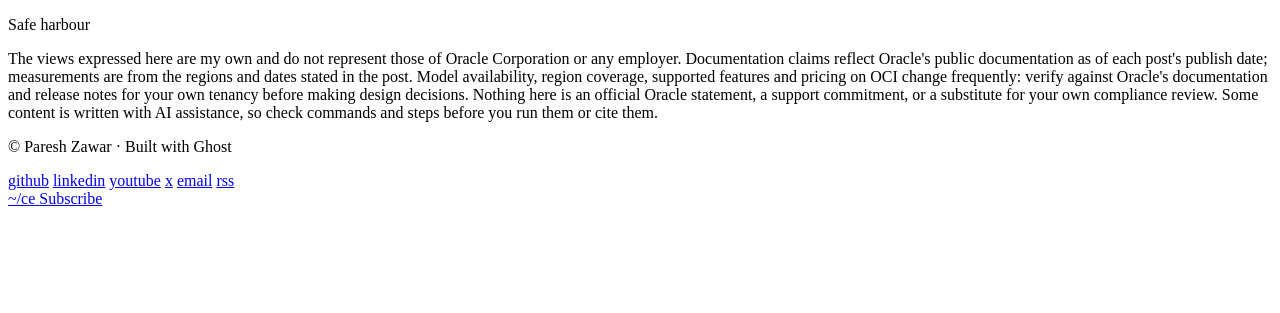
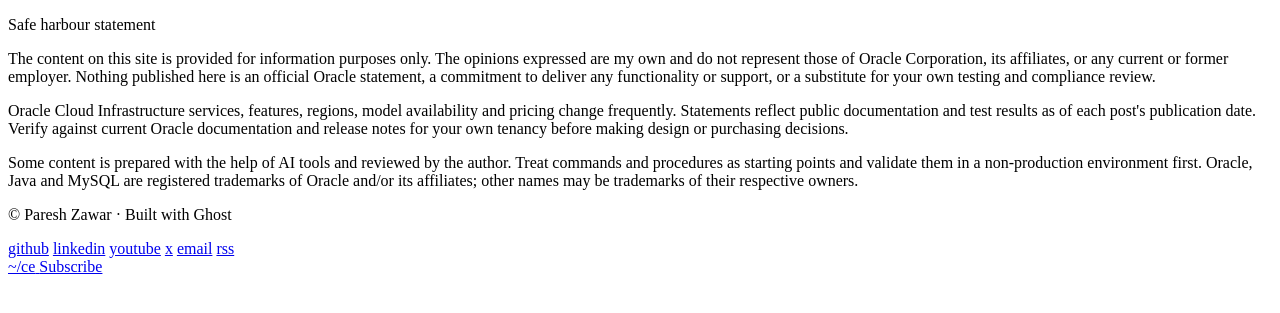
Before and after one commit to pareshzawar/pareshzawar-cloudexplorers-theme, a Node project: template default.hbs in a window 1280 px wide. Shown: the part 51-364 px from the top of the page. Run offline with Node 20 templates, Linux system fonts and the light colour scheme; the template is opened without the code that fills it, so the values that code supplies are empty.

Commit message:
Footer: proper safe harbour statement; remove unused /series/ template
Co-Authored-By: Claude Opus 5.5 <noreply@anthropic.com>
Claude-Session: https://claude.ai/code/session_01G9xpUnLERyxSVQ1o8FQvKt

```diff
--- a/partials/ce/footer.hbs
+++ b/partials/ce/footer.hbs
@@ -2,17 +2,25 @@
       text links to profiles. To change a profile link, edit it here. --}}
 <footer class="ce-footer">
     <div class="ce-footer-inner">
-        <section class="ce-disclaimer" aria-label="Safe harbour">
-            <p class="ce-label">Safe harbour</p>
+        <section class="ce-disclaimer" aria-labelledby="ce-safe-harbour">
+            <p class="ce-label" id="ce-safe-harbour">Safe harbour statement</p>
             <p>
-                The views expressed here are my own and do not represent those of Oracle Corporation or any
-                employer. Documentation claims reflect Oracle's public documentation as of each post's publish
-                date; measurements are from the regions and dates stated in the post. Model availability, region
-                coverage, supported features and pricing on OCI change frequently: verify against Oracle's
-                documentation and release notes for your own tenancy before making design decisions. Nothing here
-                is an official Oracle statement, a support commitment, or a substitute for your own compliance
-                review. Some content is written with AI assistance, so check commands and steps before you run
-                them or cite them.
+                The content on this site is provided for information purposes only. The opinions expressed are my
+                own and do not represent those of Oracle Corporation, its affiliates, or any current or former
+                employer. Nothing published here is an official Oracle statement, a commitment to deliver any
+                functionality or support, or a substitute for your own testing and compliance review.
+            </p>
+            <p>
+                Oracle Cloud Infrastructure services, features, regions, model availability and pricing change
+                frequently. Statements reflect public documentation and test results as of each post's publication
+                date. Verify against current Oracle documentation and release notes for your own tenancy before
+                making design or purchasing decisions.
+            </p>
+            <p>
+                Some content is prepared with the help of AI tools and reviewed by the author. Treat commands and
+                procedures as starting points and validate them in a non-production environment first. Oracle,
+                Java and MySQL are registered trademarks of Oracle and/or its affiliates; other names may be
+                trademarks of their respective owners.
             </p>
         </section>
         <div class="ce-footer-bar">
```
Also changed, not shown: assets/css/cloudexplorers.css (+4 -11 lines), page-series.hbs (deleted, +0 -25 lines), partials/ce/series.hbs (deleted, +0 -16 lines), README.md, assets/built/cloudexplorers.css, 1 other file.
